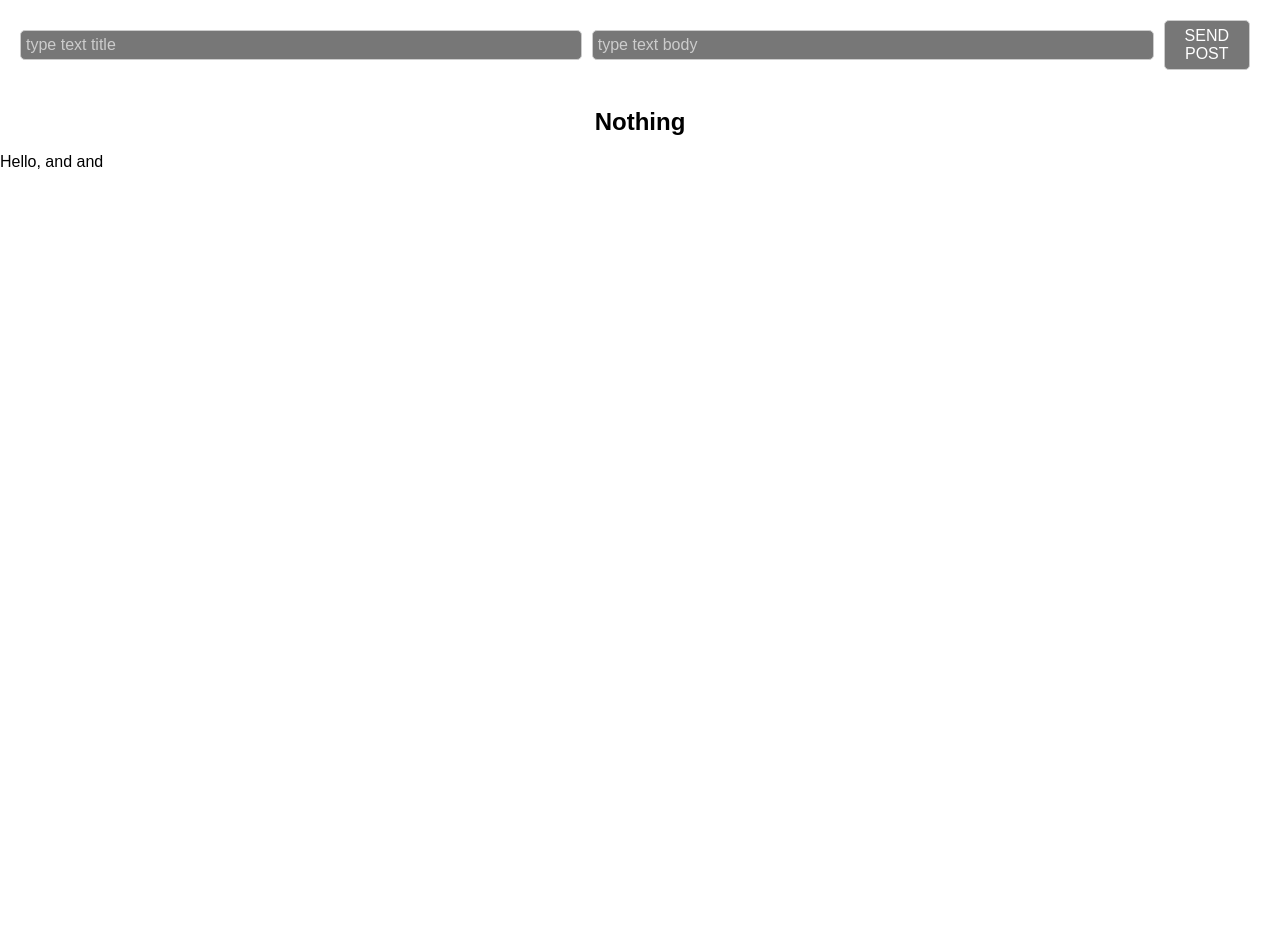
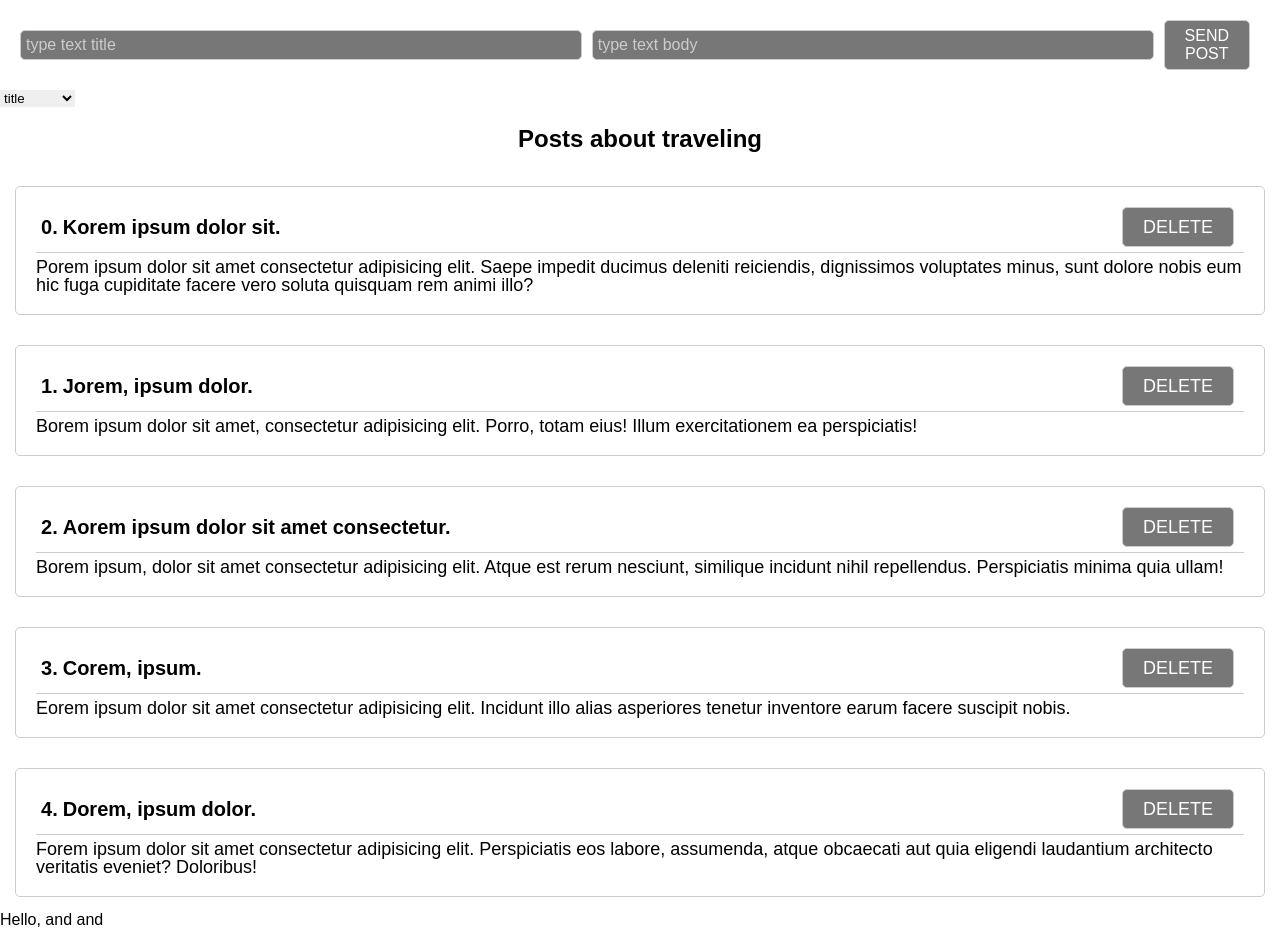
Before and after one commit to SSilvain/Article-posts, a React (Create React App) app: page / in a window 1280 px wide. Before the commit the page ends 800 px from the top, so only its background shows below. Built offline with nearby package versions, Linux system fonts and the light colour scheme.

Commit message:
sorting posts

```diff
--- a/src/App.js
+++ /dev/null
@@ -1,29 +0,0 @@
-import UIInput from "./Components/UI/UIInput/UIInput";
-import s from "./App.module.scss";
-import {  useState } from "react";
-import PostsList from "./Components/PostsList/PostsList";
-import PostForm from "./Components/PostForm/PostForm";
-
-function App() {
-    const [postsState, setPostsState] = useState([]);
-
-
-
-    const addPostState = (post) => {
-        setPostsState([...postsState, post]);
-    };
-
-    return (
-        <div>
-            <PostForm
-                addPost={addPostState}
-            />
-
-            <PostsList postsState={postsState} title="Posts about traveling" />
-
-            {true && <div>Hello, and and</div>}
-        </div>
-    );
-}
-
-export default App;
--- /dev/null
+++ b/src/App.jsx
@@ -0,0 +1,59 @@
+import "./App.module.scss";
+import { useState } from "react";
+import PostsList from "./Components/PostsList/PostsList";
+import PostForm from "./Components/PostForm/PostForm";
+import UISelect from "./Components/UI/UISelect/UISelect"
+
+function App() {
+	let initialPosts = [
+		{ title: "Korem ipsum dolor sit.", body: "Porem ipsum dolor sit amet consectetur adipisicing elit. Saepe impedit ducimus deleniti reiciendis, dignissimos voluptates minus, sunt dolore nobis eum hic fuga cupiditate facere vero soluta quisquam rem animi illo?", id: 0 },
+		{ title: "Jorem, ipsum dolor.", body: "Borem ipsum dolor sit amet, consectetur adipisicing elit. Porro, totam eius! Illum exercitationem ea perspiciatis!", id: 1 },
+		{ title: "Aorem ipsum dolor sit amet consectetur.", body: "Borem ipsum, dolor sit amet consectetur adipisicing elit. Atque est rerum nesciunt, similique incidunt nihil repellendus. Perspiciatis minima quia ullam!", id: 2 },
+		{ title: "Corem, ipsum.", body: "Eorem ipsum dolor sit amet consectetur adipisicing elit. Incidunt illo alias asperiores tenetur inventore earum facere suscipit nobis.", id: 3 },
+		{ title: "Dorem, ipsum dolor.", body: "Forem ipsum dolor sit amet consectetur adipisicing elit. Perspiciatis eos labore, assumenda, atque obcaecati aut quia eligendi laudantium architecto veritatis eveniet? Doloribus!", id: 4 },
+	]
+	const [postsState, setPostsState] = useState(initialPosts);
+	const [sortingValue, setSortingValue] = useState("")
+
+
+	const onChangeSortingValue = (value)=>{
+		setSortingValue(value);
+		setPostsState([...postsState].sort((a, b) => a[value].localeCompare(b[value])))
+		// exactSortingPosts();
+	}
+	const exactSortingPosts = () => {
+
+	}
+	const removePost = (key) => {
+		setPostsState(postsState.filter((post) => post.id !== key));
+	};
+
+	const addPostState = (post) => {
+		setPostsState([...postsState, post]);
+	};
+
+	return (
+		<div>
+			<PostForm addPost={addPostState} />
+			<UISelect
+				value={sortingValue}
+				onChangeSortingValue={onChangeSortingValue}
+				defaultValue="sorting of"
+				options={[
+					{ value: "title", name: "title" },
+					{ value: "body", name: "body" },
+				]}
+			/>
+
+			<PostsList
+				removePost={removePost}
+				postsState={postsState}
+				title="Posts about traveling"
+			/>
+
+			{true && <div>Hello, and and</div>}
+		</div>
+	);
+}
+
+export default App;
--- a/src/Components/PostForm/PostForm.jsx
+++ b/src/Components/PostForm/PostForm.jsx
@@ -5,17 +5,20 @@ import s from "./PostForm.module.scss";
 
 const PostForm = ({ addPost }) => {
 
-	let [post, setPost] = useState({ title: "", body: "" });
+	let [post, setPost] = useState({});
 	const onChangeTitle = (e) => {
 		setPost({ ...post, title: e.target.value });
+
 	};
 	const onChangeBody = (e) => {
 		setPost({ ...post, body: e.target.value });
 	};
 	const createPost = (e) => {
 		e.preventDefault();
-		setPost({ ...post, id: Date.now() });
-		addPost(post);
+		const tempPost = { ...post, id: Date.now() }
+		// setPost({ ...post, id: 777});
+		// console.log(post);
+		addPost(tempPost);
 		setPost({ title: "", body: "" });
 	};
 	return (
@@ -30,7 +33,7 @@ const PostForm = ({ addPost }) => {
 				value={post.body}
 				placeholder="body"
 			/>
-			<UIButton createPost={createPost}>Send Post</UIButton>
+			<UIButton onClick={createPost}>Send Post</UIButton>
 		</form>
 	)
 }
--- a/src/Components/PostsList/Post/Post.jsx
+++ b/src/Components/PostsList/Post/Post.jsx
@@ -1,8 +1,12 @@
+import UIButton from "../../UI/UIButton/UIButton";
 import s from "./Post.module.scss";
 
-const Post = ({ title, body, id, number}) => {
+const Post = ({ title, body, id, number, removePost }) => {
+	const executeRemovePost = (e) => {
+		removePost(id)
+	}
 	return (
-		<div className={s.posts} key={id}>
+		<div className={s.posts}>
 			<div className={s.post}>
 				<div className={s.titleWrapper}>
 					<div className={s.titleLeft}>
@@ -10,7 +14,7 @@ const Post = ({ title, body, id, number}) => {
 						<h2 className={s.title}>{title}</h2>
 					</div>
 					<div className={s.titleRight}>
-						<button className={s.button}>Delete</button>
+						<UIButton onClick={executeRemovePost} style={{height: 40}}>Delete</UIButton>
 					</div>
 				</div>
 				<p className={s.body}>{ body}</p>
--- a/src/Components/PostsList/Post/Post.module.scss
+++ b/src/Components/PostsList/Post/Post.module.scss
@@ -29,15 +29,5 @@
 	font-size: 20px;
 }
 .button{
-	border: 1px solid #ccc;
-	background-color: #eee;
-	border-radius: 5px;
-	padding: 5px 10px;
-	transition: all .2s;
-	@media (any-hover: hover) {
-		&:hover {
-			background-color: #333;
-			color: #fff;
-		}
-	}
+height: 30px;
 }
--- a/src/Components/PostsList/PostsList.jsx
+++ b/src/Components/PostsList/PostsList.jsx
@@ -2,9 +2,9 @@ import { memo } from "react";
 import Post from "./Post/Post";
 import s from "./PostsList.module.scss"
 
-const PostsList = ({ postsState, title }) => {
+const PostsList = ({ postsState, title, removePost }) => {
 	const posts = postsState.map((p, index) => {
-		return <Post title={p.title} number={index} key={p.id} body={p.body} />
+		return <Post removePost={removePost} title={p.title} number={index} key={p.id} id={p.id} body={p.body} />
 	})
 
 	return (
--- a/src/Components/UI/UIButton/UIButton.jsx
+++ b/src/Components/UI/UIButton/UIButton.jsx
@@ -1,9 +1,9 @@
 import s from "./UIButton.module.scss"
 
-const Button = ({ createPost, children, ...props }) => {
+const UIButton = ({ children, ...props }) => {
 	return (
-		<button onClick={createPost} className={s.button} {...props}>{children}</button>
+		<button className={s.button} {...props}>{children}</button>
 	)
 }
 
-export default Button;
+export default UIButton;
--- /dev/null
+++ b/src/Components/UI/UISelect/UISelect.jsx
@@ -0,0 +1,17 @@
+import s from "./UISelect.module.scss"
+
+const UISelect = ({ options, defaultValue, onChangeSortingValue }) => {
+	return (
+		<select
+			onChange={(e) => { onChangeSortingValue(e.target.value)}}
+		>
+			<option disabled value="">{defaultValue}</option>
+			{options.map(o =>
+				<option key={o.value} value={o.value}>{o.name}</option>
+			)}
+		</select>
+
+	)
+}
+
+export default UISelect;
```
Also changed, not shown: src/Components/UI/UISelect/UISelect.module.scss (added).
